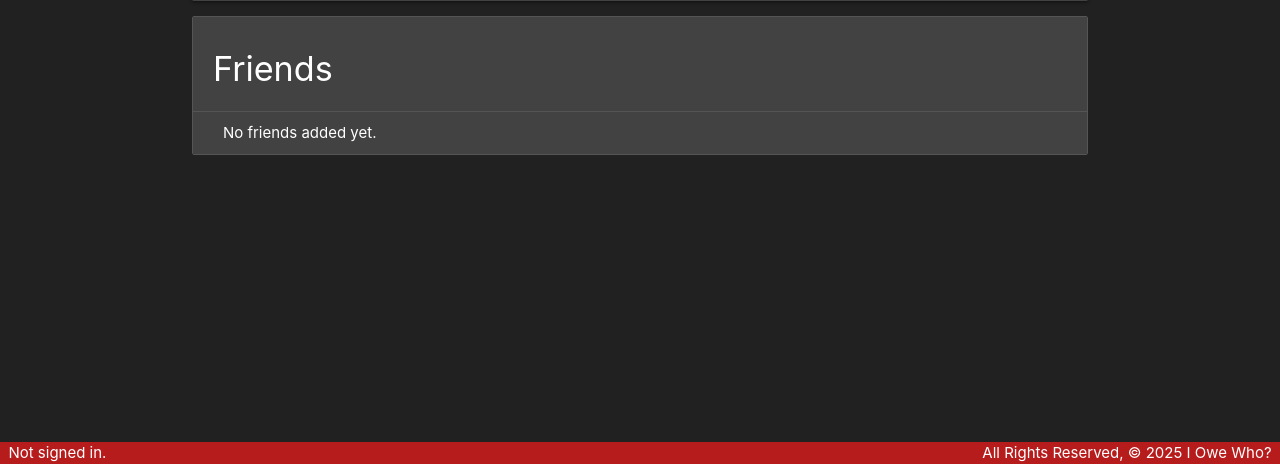
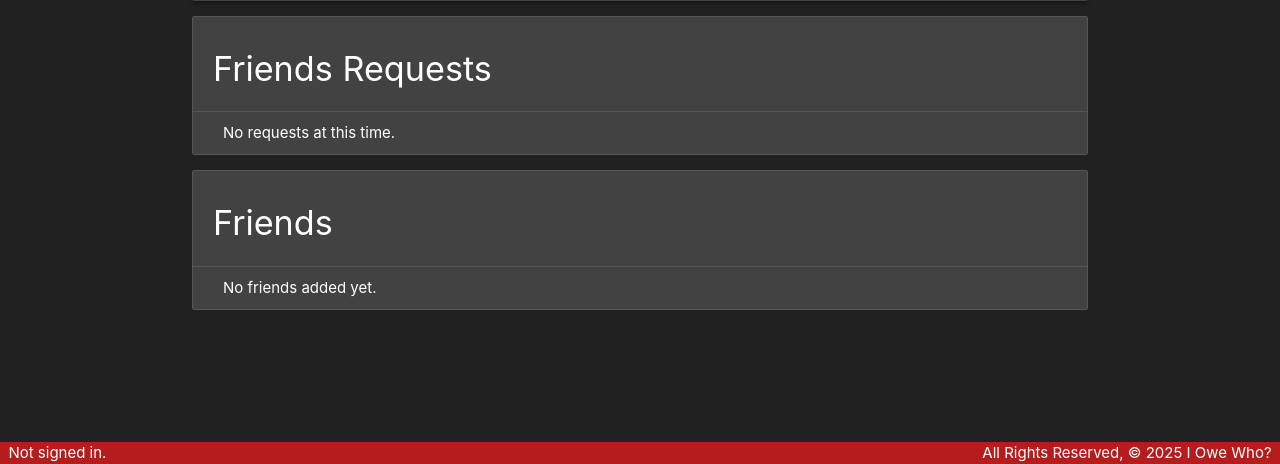
Before and after one commit to gregells/i-owe-who, a Django app: template main_app/templates/profiles/detail.html in a window 1280 px wide. Shown: the part 336-800 px from the top of the page. Run offline with Django 5.2, Linux system fonts and the light colour scheme; the template is opened without the code that fills it, so the values that code supplies are empty.

Commit message:
Add list of friend requests received to My Profile page

```diff
--- a/main_app/templates/profiles/detail.html
+++ b/main_app/templates/profiles/detail.html
@@ -13,6 +13,14 @@
   </div>
 </div>
 
+<ul class="collection with-header">
+  <li class="collection-header"><h4>Friends Requests</h4></li>
+  {% for request in user.invites_rec.all %}
+    <li class="collection-item">{{ request.user.username }}</li>
+  {% empty %}
+    <li class="collection-item">No requests at this time.</li>
+  {% endfor %}
+</ul>
 
 <ul class="collection with-header">
   <li class="collection-header"><h4>Friends</h4></li>
```
